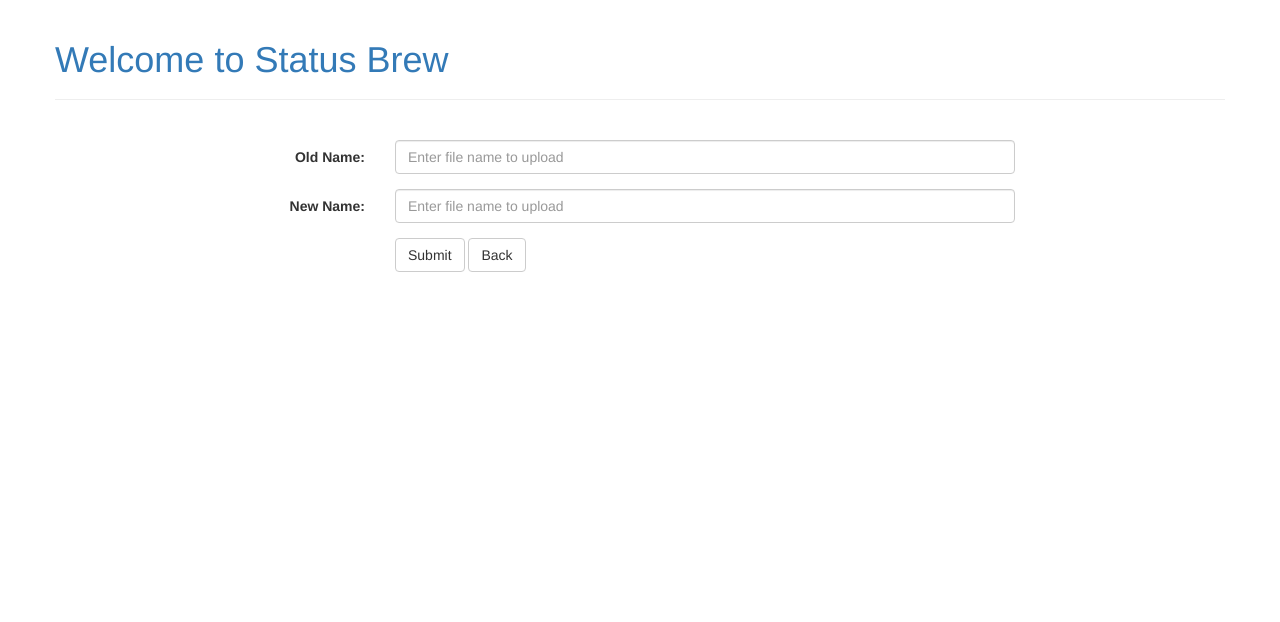
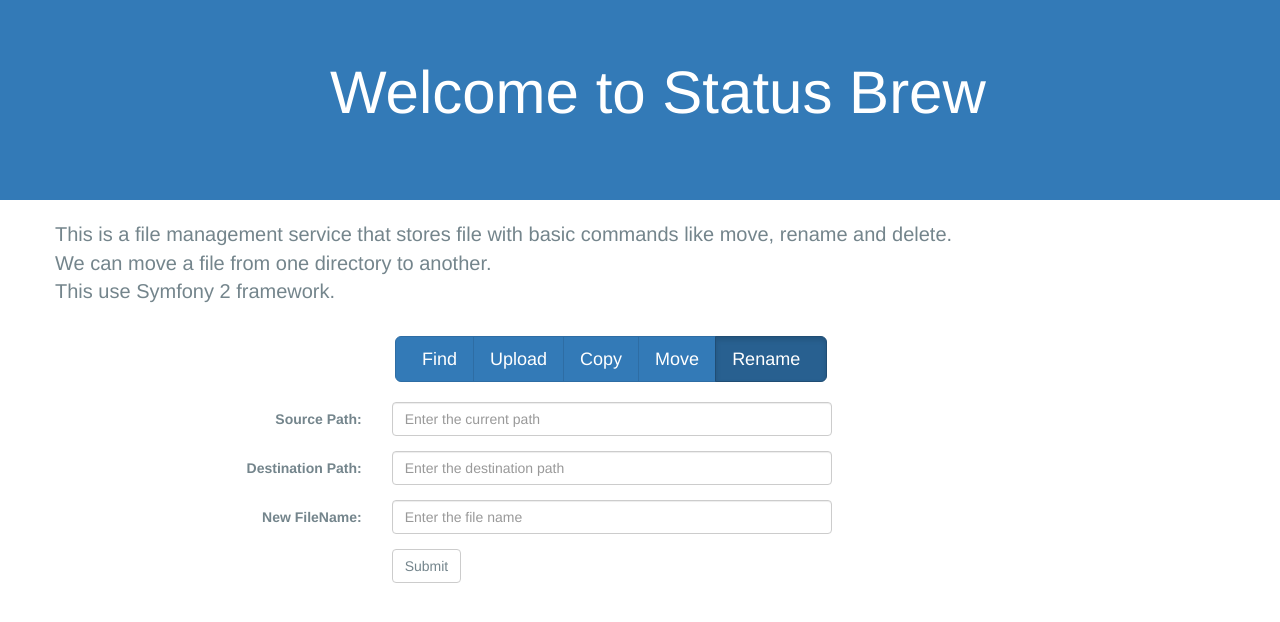
Before and after one commit to nidhi-tandon/StatusBrew-Assignment, a plain HTML site: page rename.html in a window 1280 px wide. Drawn offline with Linux system fonts and the light colour scheme.

Commit message:
Add files via upload

```diff
--- a/rename.html
+++ b/rename.html
@@ -3,15 +3,6 @@
 <title>StatusBrew</title>
 <link rel="stylesheet" href="css/bootstrap.min.css">
 <style>
-.page-header
-{
-	color: rgb(51, 122, 183);
-}
-.btn-group
-{
-	color: rgb(51, 122, 183) !important;
-
-}
 .content
 {
   color:rgb(116, 133, 140);
@@ -19,47 +10,91 @@
 }
 .button_move
 {
-	margin-left:40px;
+  margin-left:340px;
   font-size:3em !important;
+  color:rgb(116, 133, 140);
+}
+.content_top
+{
+  color: white ;
+  font-size: 1.5em;
+  padding-top:50px;
+  padding-left:330px;
+}
+.top
+{
+  height:200px;
+  background-color: rgb(51, 122, 183);
+  font-size: 40px !important;
+  margin-top:0px;
+}
+.form_position
+{
+  margin-left:180px;
+  margin-right:80px;
+  color:rgb(116, 133, 140);
+}
+.submit_color
+{
+  color:rgb(116, 133, 140);
 }
 </style>
 </head>
 </body>
+<div class="top">
+    <div class="content_top">
+        Welcome to Status Brew
+    </div>
+  </div>
+  <br>
   <div class="container">
     <div class="row">
-	<div class="page-header">
-  			<h1>Welcome to Status Brew</h1>
+      <div class="content">
+        <p>  This is a file management service that stores file with basic commands like move, rename and delete. <br>We can move a   file from one directory to another.
+          <br>    This use Symfony 2 framework.
+        </p>
       </div>
-	<div class="col-md-2">
+      <br>
+      <div class="btn-group btn-group-lg button_move" role="group" aria-label="...">
+          <button type="button" class="btn btn-large btn-primary">&nbsp Find </button>
+          <button type="button" class="btn btn-large btn-primary"> Upload </button>
+          <button type="button" class="btn btn-large btn-primary"> Copy </button>
+          <button type="button" class="btn btn-large btn-primary "> Move </button>
+          <button type="button" class="btn btn-large btn-primary active"> Rename &nbsp </button>
       </div>
-<div class="col-md-8">
+    </div>
 
-
+  </div>
+<div class="container">
+  <div class="row">
     <br>
-		 <form class="form-horizontal">
+     <form class="form-horizontal form_position">
   <div class="form-group">
-    <label class="control-label col-sm-2">Old Name:</label>
-    <div class="col-sm-10">
-      <input type="text" class="form-control" id="find" placeholder="Enter file name to upload">
+    <label class="control-label col-md-2">Source Path:</label>
+    <div class="col-sm-6">
+      <input type="text" class="form-control" id="find" placeholder="Enter the current path">
     </div>
   </div>
   <div class="form-group">
-    <label class="control-label col-sm-2">New Name:</label>
-    <div class="col-sm-10">
-      <input type="text" class="form-control" id="find" placeholder="Enter file name to upload">
+    <label class="control-label col-sm-2">Destination Path:</label>
+    <div class="col-sm-6">
+      <input type="text" class="form-control" id="find" placeholder="Enter the destination path">
+    </div>
+  </div>
+  <div class="form-group">
+    <label class="control-label col-sm-2">New FileName:</label>
+    <div class="col-sm-6">
+      <input type="text" class="form-control" id="find" placeholder="Enter the file name">
     </div>
   </div>
   <div class="form-group">
     <div class="col-sm-offset-2 col-sm-10">
-      <button type="submit" class="btn btn-default">Submit</button>
-      <button type="submit" class="btn btn-default">Back</button>
+      <button type="submit" class="btn btn-default submit_color">Submit</button>
     </div>
   </div>
 
 </form>
-</div>
-<div class="col-md-2">
-	</div>
+
   </div>
 
 </div>
```
Also changed, not shown: upload.html (+5 -5 lines). Lines whose indentation alone changed are shown as unchanged.
